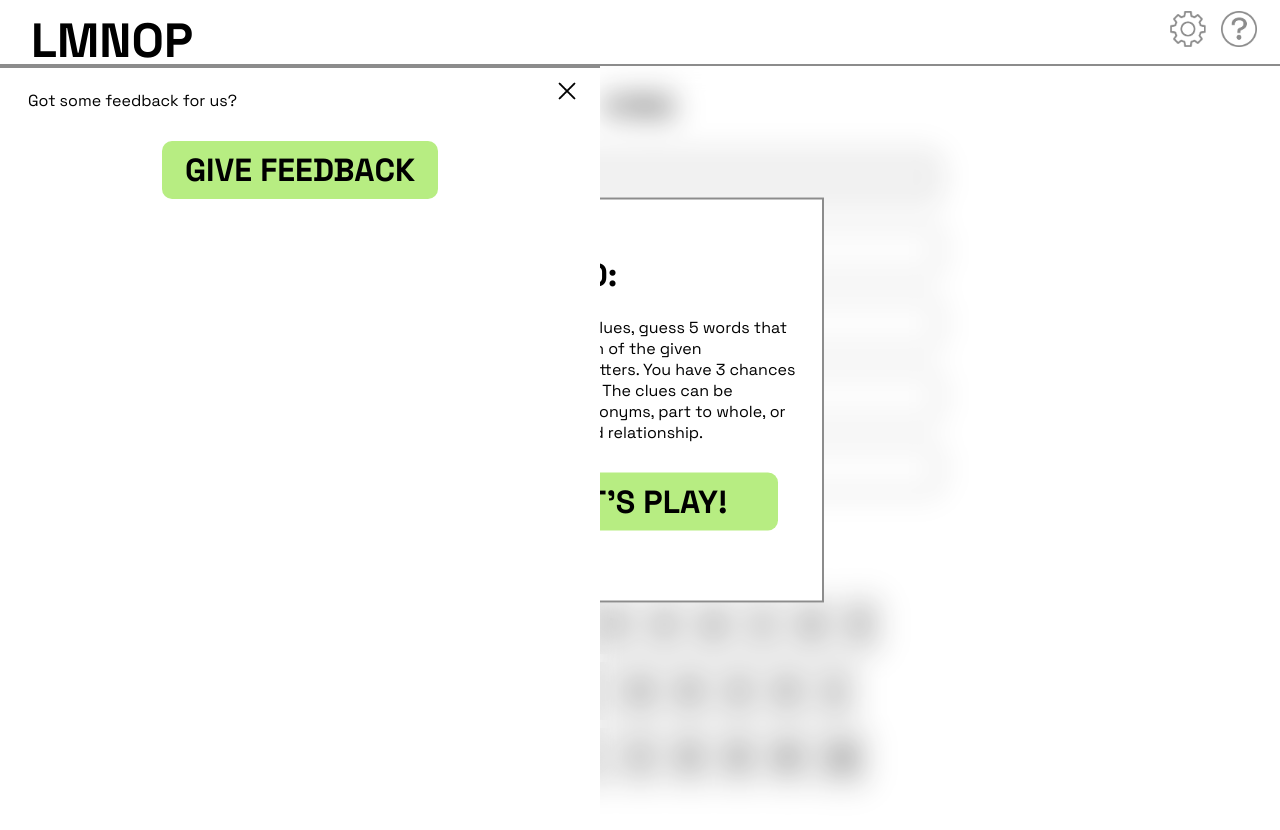
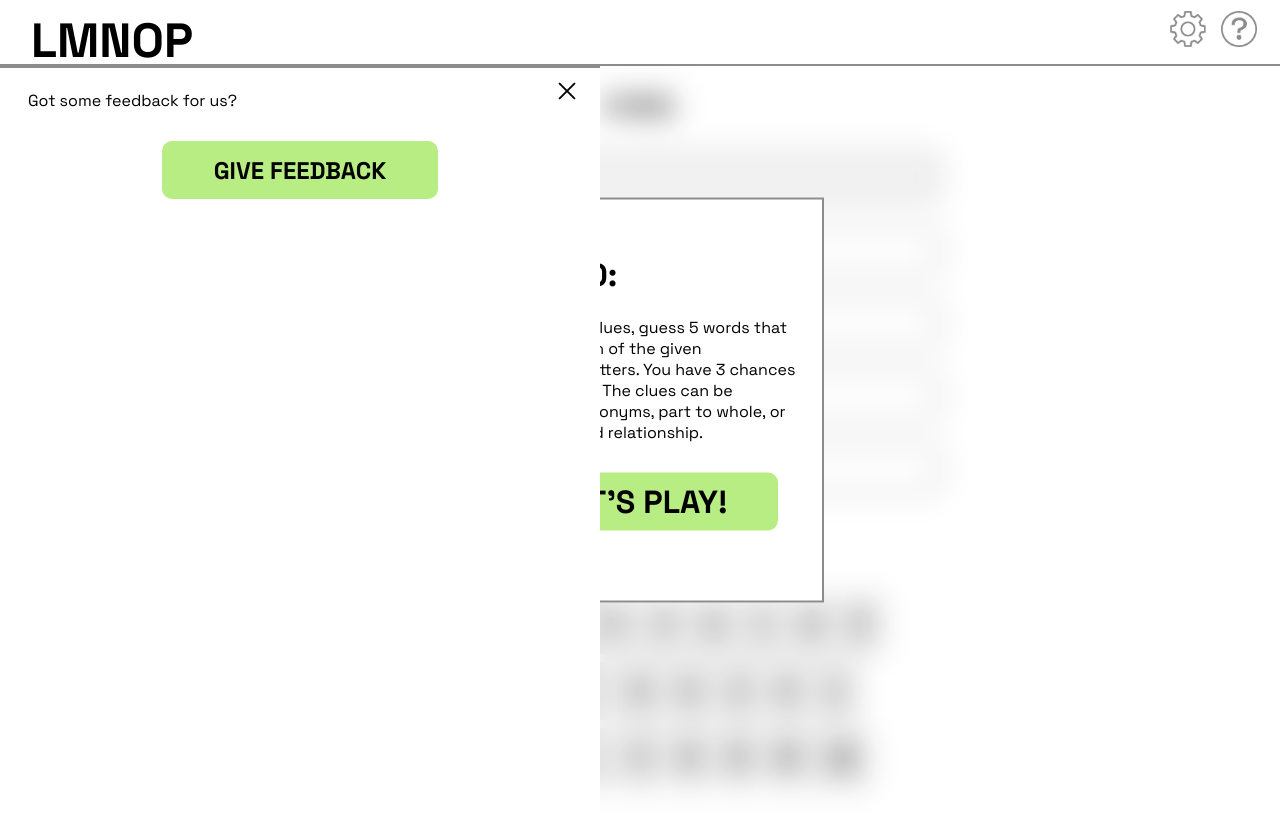
Before and after one commit to aconstas/LMNOP-REACT, a React (Vite) app: page / in a window 1280 px wide. Both pictures are taken after a click on the picture 1188 px from the left and 28 px from the top of the page. Shown: the top 830 px of the page. Built offline with nearby package versions, Linux system fonts and the light colour scheme.

Commit message:
test: adjust font-size (temp. until new design)

```diff
--- a/src/components/Settings/Settings.jsx
+++ b/src/components/Settings/Settings.jsx
@@ -17,7 +17,7 @@ const toggleSettings = () => {
         />
         <p className={styles.modalText}> Got some feedback for us?</p>
         <a href="https://forms.gle/gskhE39PCuBP41Ty7" target="_blank" rel="noreferrer" style={{textDecoration: 'none'}}>
-            <button className={styles.modalButton}>GIVE FEEDBACK</button>
+            <button className={styles.modalButton} style={{fontSize: '24px'}}>GIVE FEEDBACK</button>
         </a>
       </div>
     </>
```
